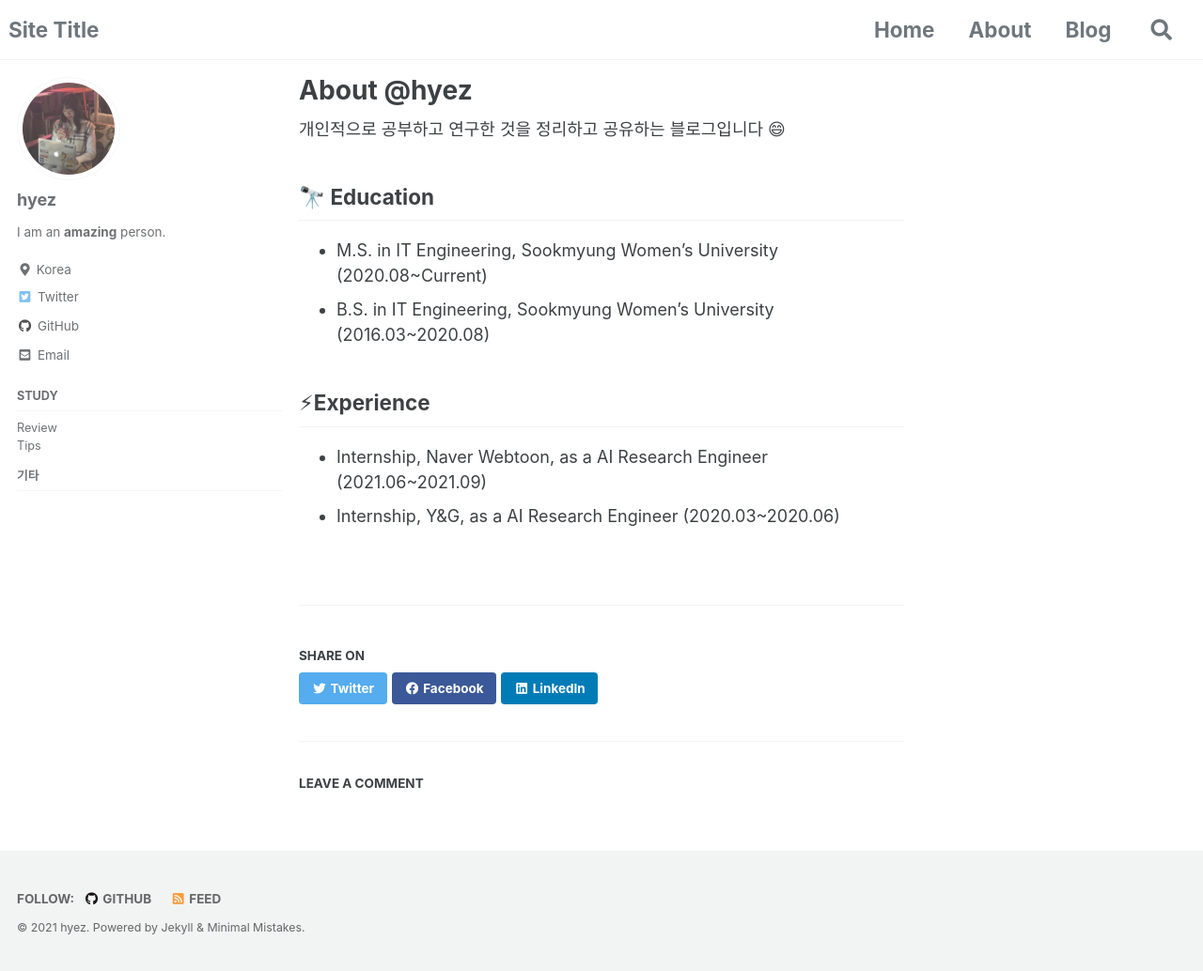
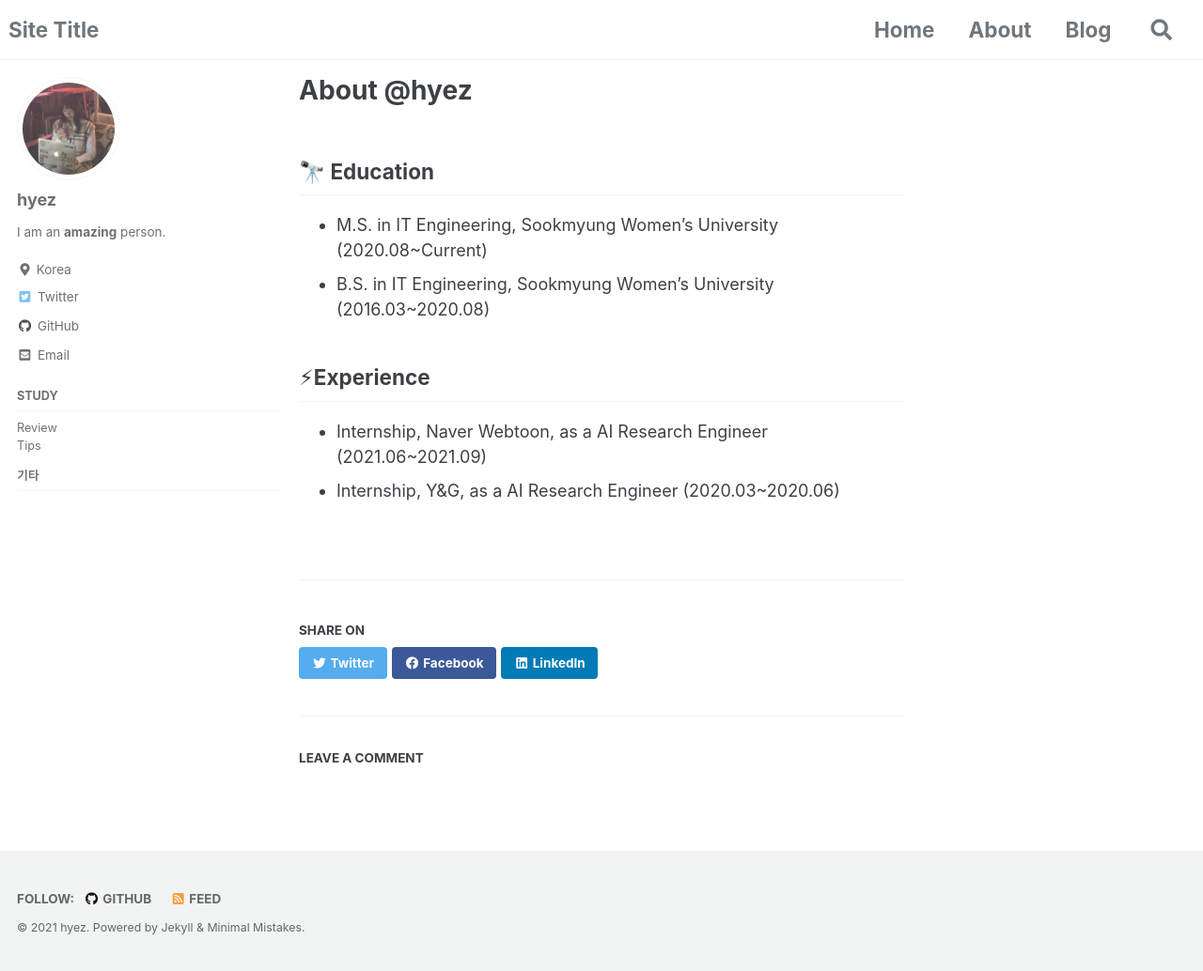
Before and after one commit to hyez/hyez.github.io, a Jekyll site: the page built from _pages/about.md, in a window 1280 px wide and 1034 px high. Shown: the whole window at 94% size. Built offline with Jekyll 4.4.1, drawn with Linux system fonts in a browser that asks for light colours; cached includes are drawn as plain includes; comment, search, counter and statistics services are not loaded.

Commit message:
add about

```diff
--- a/_pages/about.md
+++ b/_pages/about.md
@@ -5,7 +5,7 @@ permalink: /about/
 author_profile: true
 ---
 
-개인적으로 공부하고 연구한 것을 정리하고 공유하는 블로그입니다 😄
+<!-- 개인적으로 공부하고 연구한 것을 정리하고 공유하는 블로그입니다 😄  -->
 
 
 ## 🔭 <b>Education</b>
```
